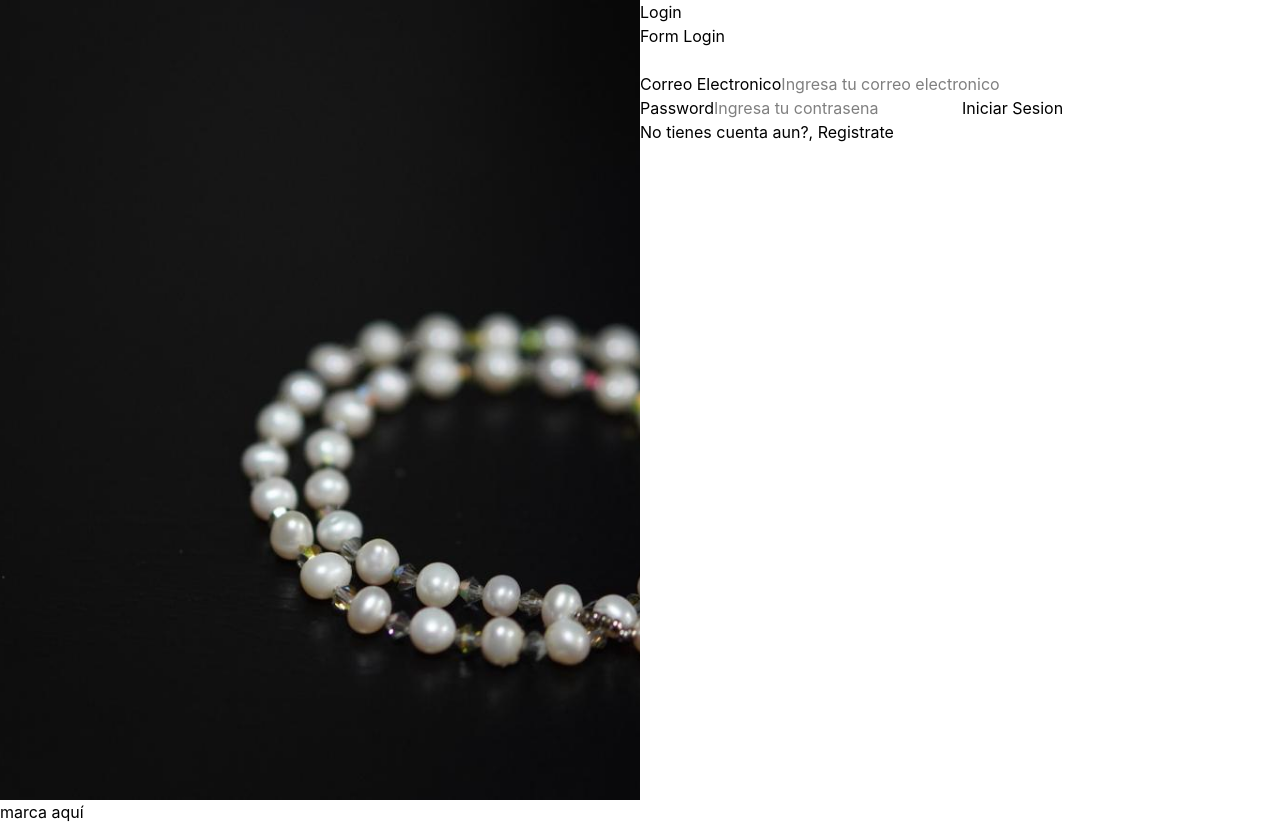
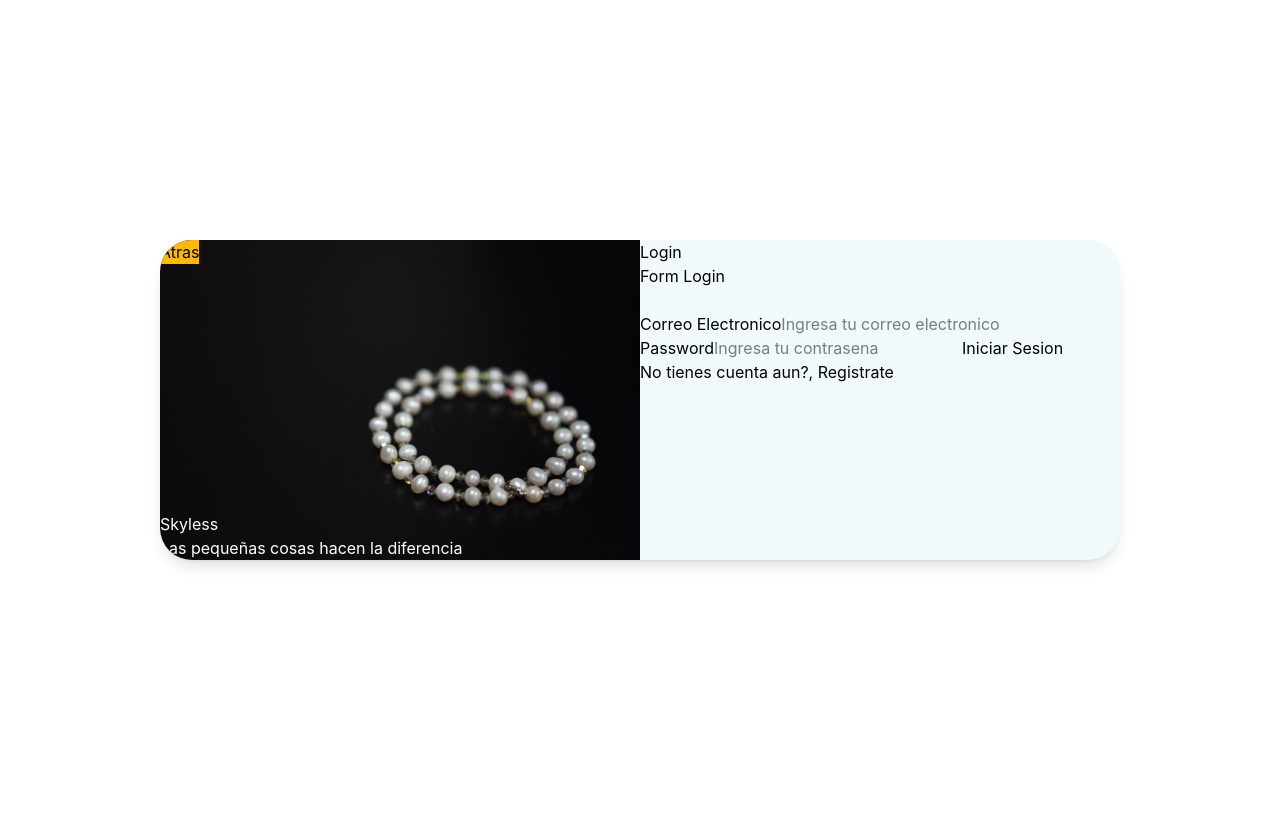
Before and after one commit to DanielLubo/Skyless-FrontEnd, a React (Vite) app: page /login in a window 1280 px wide. After the commit the page ends 800 px from the top, so only its background shows below. Built offline with nearby package versions, Linux system fonts and the light colour scheme.

Commit message:
feat(layout): add unified card, back button and brand overlay to AuthLayout

```diff
--- a/src/components/layout/AuthLayout.tsx
+++ b/src/components/layout/AuthLayout.tsx
@@ -1,21 +1,46 @@
-import { Outlet } from 'react-router';
-import bracaletImg from '../../assets/LayoutManilla.jpeg';
+import { Outlet, useNavigate, useLocation } from 'react-router';
+import manillaImg from '../../assets/LayoutManilla.jpeg';
 
 const AuthLayout = () => {
+    const locate = useLocation();
+    const navigate = useNavigate();
+
+    const handleNavigation = () => {
+        if (locate.key !== 'default') {
+            navigate(-1);
+        } else {
+            navigate('/');
+        }
+    };
+
     return (
-        <main className="grid grid-cols-2 h-screen">
+        <div className="h-screen flex items-center justify-center">
+            <main className="grid grid-cols-2 max-w-3/4 bg-brand-background rounded-4xl shadow-lg overflow-hidden">
                 <figure className="relative">
                     <img
-                    src={bracaletImg}
-                    alt="Pulsera artesanal Skyless"
+                        src={manillaImg}
+                        alt="Manilla artesanal Skyless"
                         className="w-full h-full object-cover"
                     />
-                <figcaption>marca aquí</figcaption>
+                    <button
+                        className="absolute top-0 left-0 bg-amber-400"
+                        onClick={handleNavigation}
+                    >
+                        Atras
+                    </button>
+                    <figcaption className="absolute bottom-0 left-0">
+                        <h3 className="text-white">Skyless</h3>
+                        <p className="text-white">
+                            Las pequeñas cosas hacen la diferencia
+                        </p>
+                    </figcaption>
                 </figure>
-            <div>
+
+                <div className="">
                     <Outlet />
                 </div>
             </main>
+        </div>
     );
 };
 
```
Lines whose indentation alone changed are shown as unchanged.
